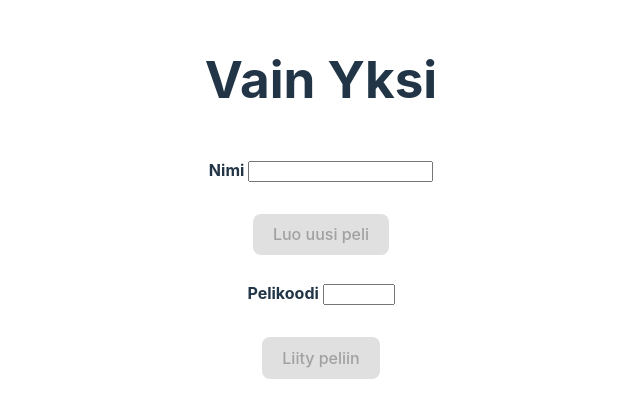
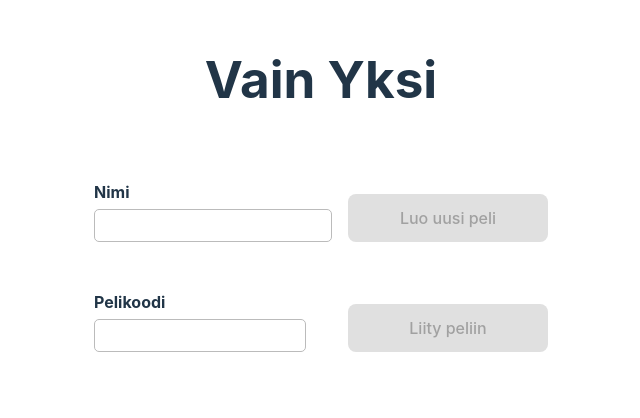
Before and after one commit to paasar/vain-yksi, a Svelte app in the folder frontend/: page / in a window 1280 px wide. Shown: the top 418 px of the page, without its empty margins (319-959 px from the left). Built offline with nearby package versions, Linux system fonts and the light colour scheme.

Commit message:
Add some shape to Login elements

```diff
--- a/frontend/src/components/Login.svelte
+++ b/frontend/src/components/Login.svelte
@@ -4,23 +4,46 @@
     let gameIdToJoin;
 </script>
 
-<div>
-    <label for="username">Nimi</label>
-    <input id="username" type="text" maxlength="30" bind:value={username} />
+<div class="row">
     <div>
-        <button on:click={() => createGame(username)} disabled={!username}>Luo uusi peli</button>
+        <label for="username">Nimi</label>
+        <input id="username" type="text" maxlength="30" bind:value={username} />
     </div>
+    <button on:click={() => createGame(username)} disabled={!username}>Luo uusi peli</button>
 </div>
-<div>
-    <label for="gameIdToJoin">Pelikoodi</label>
-    <input id="gameIdToJoin" type="number" minlength="4" maxlength="4" min="1001" max="9999" bind:value={gameIdToJoin} />
+<div class="row">
     <div>
-        <button on:click={() => joinGame(gameIdToJoin, username)} disabled={!username || !gameIdToJoin}>Liity peliin</button>
+        <label for="gameIdToJoin">Pelikoodi</label>
+        <input id="gameIdToJoin" type="number" minlength="4" maxlength="4" min="1001" max="9999" bind:value={gameIdToJoin} />
     </div>
+    <button on:click={() => joinGame(gameIdToJoin, username)} disabled={!username || !gameIdToJoin}>Liity peliin</button>
 </div>
 
 <style>
-    div {
-        margin: 1em;
+    .row {
+        display: flex;
+        justify-content: space-between;
+        align-items: flex-end;
+    }
+
+    button {
+        height: 3em;
+        margin-left: 1em;
+        min-width: 200px;
+    }
+
+    label {
+        display: block;
+        text-align: left;
+    }
+
+    input {
+        border: solid #bbb 1px;
+        border-radius: 5px;
+        display: block;
+        font-size: 1.1em;
+        margin-top: 5px;
+        min-width: 200px;
+        padding: 5px;
     }
 </style>
```
